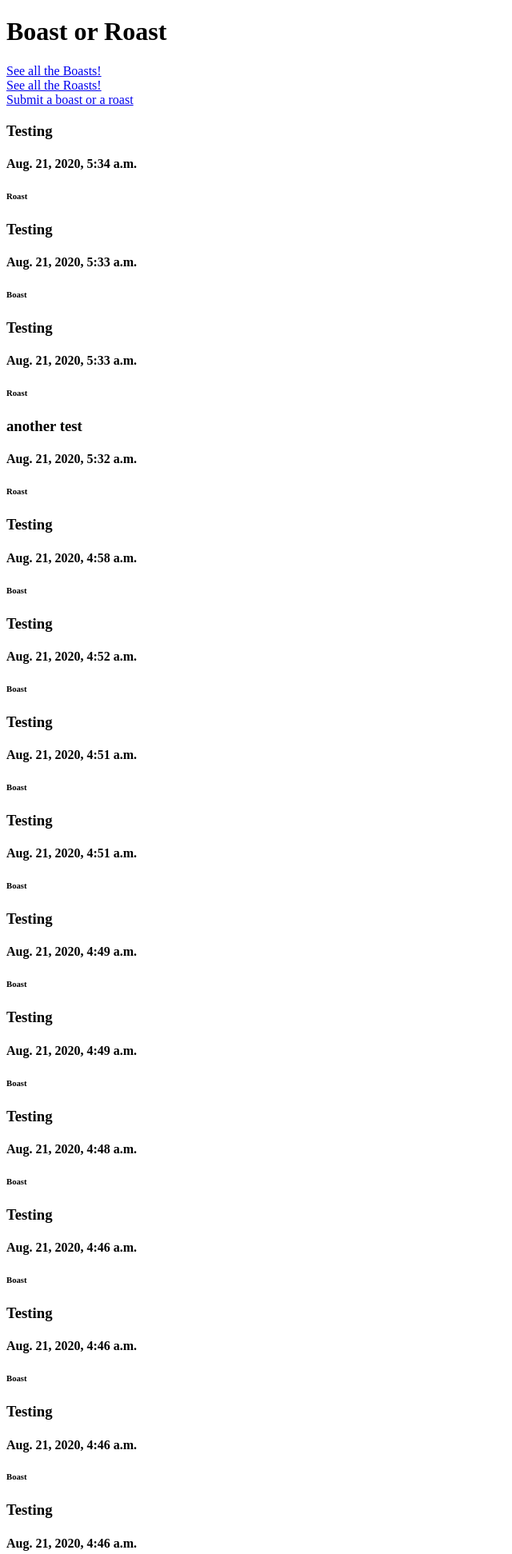
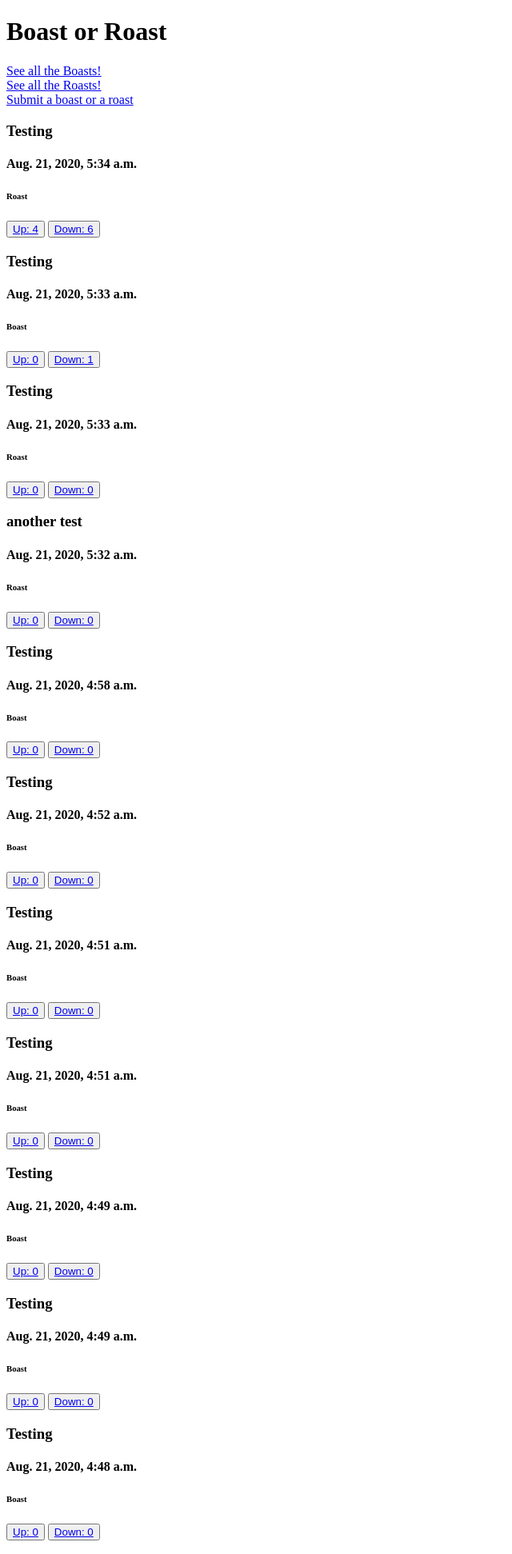
Before and after one commit to pokeyjess/ghost_post, a Django app: page / in a window 1280 px wide. Shown: the top 1943 px of the page at 80% size, without its empty margins (0-640 px from the left). Run offline with Django 3.2, Linux system fonts and the light colour scheme; data comes from the database, SQL or seed files in the repository; both versions use the stored data as it was after the commit.

Commit message:
Adds up and down voting buttons

```diff
--- a/ghost_post/urls.py
+++ b/ghost_post/urls.py
@@ -1,11 +1,13 @@
 from django.contrib import admin
 from django.urls import path
-from ghost_post_app.views import index, post_form_view, boast, roast
+from ghost_post_app.views import index, post_form_view, boast, roast, up_vote, down_vote
 
 urlpatterns = [
     path('', index, name="homepage"),
     path('boast/', boast),
     path('roast/', roast),
+    path('upvote/<int:post_id>/', up_vote),
+    path('downvote/<int:post_id>/', down_vote),
     path('postform/', post_form_view),
     path('admin/', admin.site.urls),
 ]
--- a/ghost_post_app/models.py
+++ b/ghost_post_app/models.py
@@ -15,5 +15,5 @@ class Posts(models.Model):
         else:
             return False
 
-    def votes(self):
-        return self.up_votes - self.down_votes
+    # def votes(self):
+        # return self.up_votes - self.down_votes
--- a/ghost_post_app/views.py
+++ b/ghost_post_app/views.py
@@ -24,3 +24,15 @@ def boast(request):
 def roast(request):
     post_list = Posts.objects.filter(boast_or_roast=False).order_by('-post_time')
     return render(request, "roast.html", {"post_list": post_list})
+
+def up_vote(request, post_id):
+    vote = Posts.objects.get(id=post_id)
+    vote.up_votes += 1
+    vote.save()
+    return HttpResponseRedirect(reverse('homepage'))
+
+def down_vote(request, post_id):
+    vote = Posts.objects.get(id=post_id)
+    vote.down_votes += 1
+    vote.save()
+    return HttpResponseRedirect(reverse('homepage'))
--- a/templates/index.html
+++ b/templates/index.html
@@ -29,6 +29,15 @@
         {% endif %}
       </div>
 
+      <div>
+        <button>
+          <a href="/upvote/{{ post.id }}/">Up: {{ post.up_votes }}</a>
+        </button>
+        <button>
+          <a href="/downvote/{{ post.id }}/">Down: {{ post.down_votes }}</a>
+        </button>
+      </div>
+
       {% endfor %}
     </div>
   </body>
```
Also changed, not shown: db.sqlite3.
